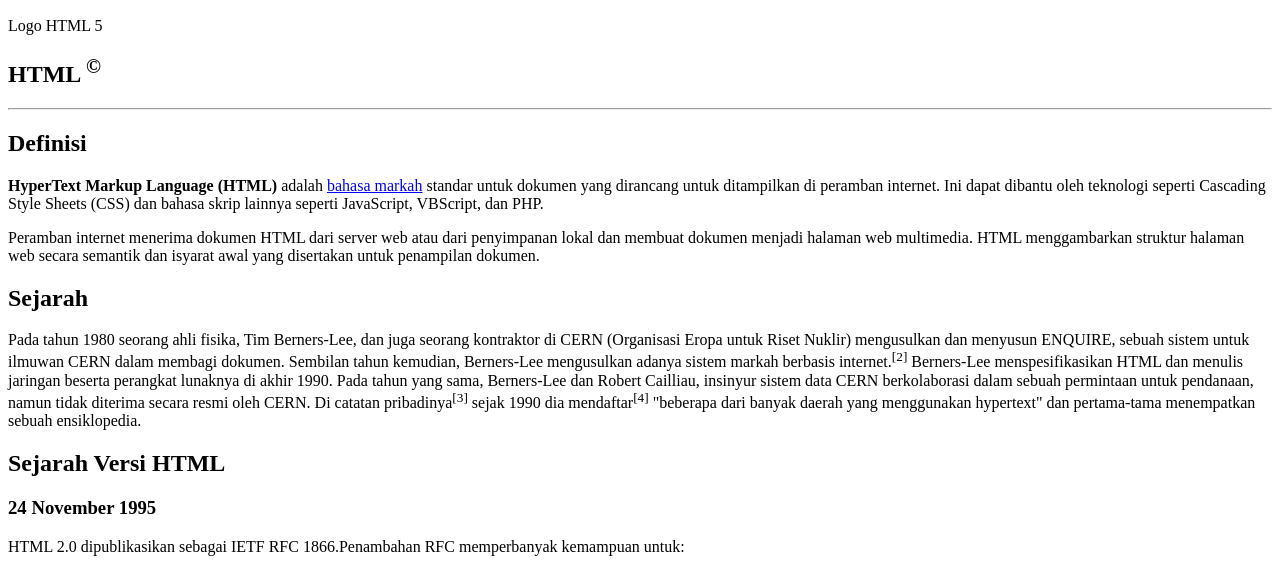
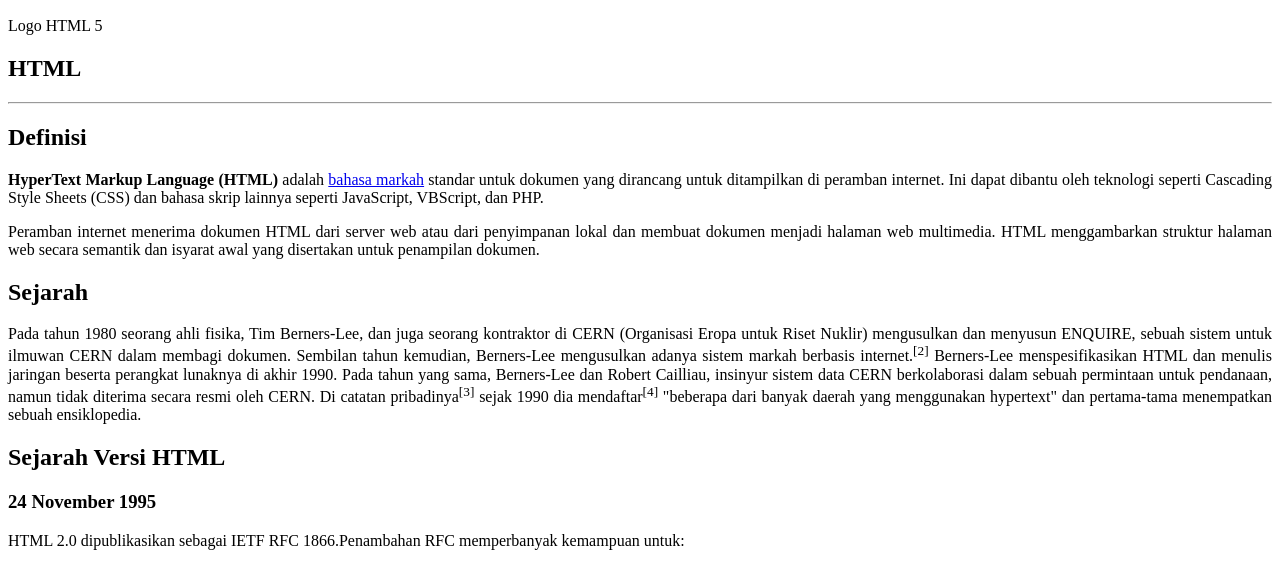
Before and after one commit to faruq29/Belajar-HTML, a plain HTML site: page index.html in a window 1280 px wide. Shown: the part 227-790 px from the top of the page. Drawn offline with Linux system fonts and the light colour scheme.

Commit message:
Mencoba Menggunakan style text align pada paragraf

```diff
--- a/index.html
+++ b/index.html
@@ -21,16 +21,16 @@
 
         <main> <!--Main digunakan untuk menandai sebuah konten inti atau isi dari sebuah halaman web-->
             <section> <!--digunakan untuk mengelompokkan konten yang memiliki topic yang sama-->
-            <h1>HTML <sup>&copy;</sup></h1>
+            <h1>HTML</h1>
             <hr>
             <article>
             <h2>Definisi</h2>
-            <p><b>HyperText Markup Language (HTML)</b> adalah <a href= "https://id.wikipedia.org/wiki/Bahasa_markah">bahasa markah</a> standar untuk dokumen yang dirancang untuk ditampilkan di peramban internet. Ini dapat dibantu oleh <span>teknologi</span> seperti Cascading Style Sheets (CSS) dan bahasa skrip lainnya seperti JavaScript, VBScript, dan PHP.</p>
-            <p>Peramban internet menerima dokumen HTML dari server web atau dari penyimpanan lokal dan membuat dokumen menjadi halaman web multimedia. HTML menggambarkan struktur halaman web secara semantik dan isyarat awal yang disertakan untuk penampilan dokumen.</p>
+            <p style="text-align: justify;"><b>HyperText Markup Language (HTML)</b> adalah <a href= "https://id.wikipedia.org/wiki/Bahasa_markah">bahasa markah</a> standar untuk dokumen yang dirancang untuk ditampilkan di peramban internet. Ini dapat dibantu oleh <span>teknologi</span> seperti Cascading Style Sheets (CSS) dan bahasa skrip lainnya seperti JavaScript, VBScript, dan PHP.</p>
+            <p style="text-align: justify;">Peramban internet menerima dokumen HTML dari server web atau dari penyimpanan lokal dan membuat dokumen menjadi halaman web multimedia. HTML menggambarkan struktur halaman web secara semantik dan isyarat awal yang disertakan untuk penampilan dokumen.</p>
             </article>
             <article>
             <h2>Sejarah</h2>
-            <p>Pada tahun 1980 seorang ahli fisika, Tim Berners-Lee, dan juga seorang kontraktor di CERN (Organisasi Eropa untuk Riset Nuklir) mengusulkan dan menyusun ENQUIRE, sebuah sistem untuk ilmuwan CERN dalam membagi dokumen. Sembilan tahun kemudian, Berners-Lee mengusulkan adanya sistem markah berbasis internet.<sup>[2]</sup> Berners-Lee menspesifikasikan HTML dan menulis jaringan beserta perangkat lunaknya di akhir 1990. Pada tahun yang sama, Berners-Lee dan Robert Cailliau, insinyur sistem data CERN berkolaborasi dalam sebuah permintaan untuk pendanaan, namun tidak diterima secara resmi oleh CERN. Di catatan pribadinya<sup>[3]</sup> sejak 1990 dia mendaftar<sup>[4]</sup> "beberapa dari banyak daerah yang menggunakan hypertext" dan pertama-tama menempatkan sebuah ensiklopedia.</p>
+            <p style="text-align: justify;">Pada tahun 1980 seorang ahli fisika, Tim Berners-Lee, dan juga seorang kontraktor di CERN (Organisasi Eropa untuk Riset Nuklir) mengusulkan dan menyusun ENQUIRE, sebuah sistem untuk ilmuwan CERN dalam membagi dokumen. Sembilan tahun kemudian, Berners-Lee mengusulkan adanya sistem markah berbasis internet.<sup>[2]</sup> Berners-Lee menspesifikasikan HTML dan menulis jaringan beserta perangkat lunaknya di akhir 1990. Pada tahun yang sama, Berners-Lee dan Robert Cailliau, insinyur sistem data CERN berkolaborasi dalam sebuah permintaan untuk pendanaan, namun tidak diterima secara resmi oleh CERN. Di catatan pribadinya<sup>[3]</sup> sejak 1990 dia mendaftar<sup>[4]</sup> "beberapa dari banyak daerah yang menggunakan hypertext" dan pertama-tama menempatkan sebuah ensiklopedia.</p>
             <h2>Sejarah Versi HTML</h2>
             <h3>24 November 1995</h3>
             <p>HTML 2.0 dipublikasikan sebagai IETF RFC 1866.Penambahan RFC memperbanyak kemampuan untuk:</p>
```
